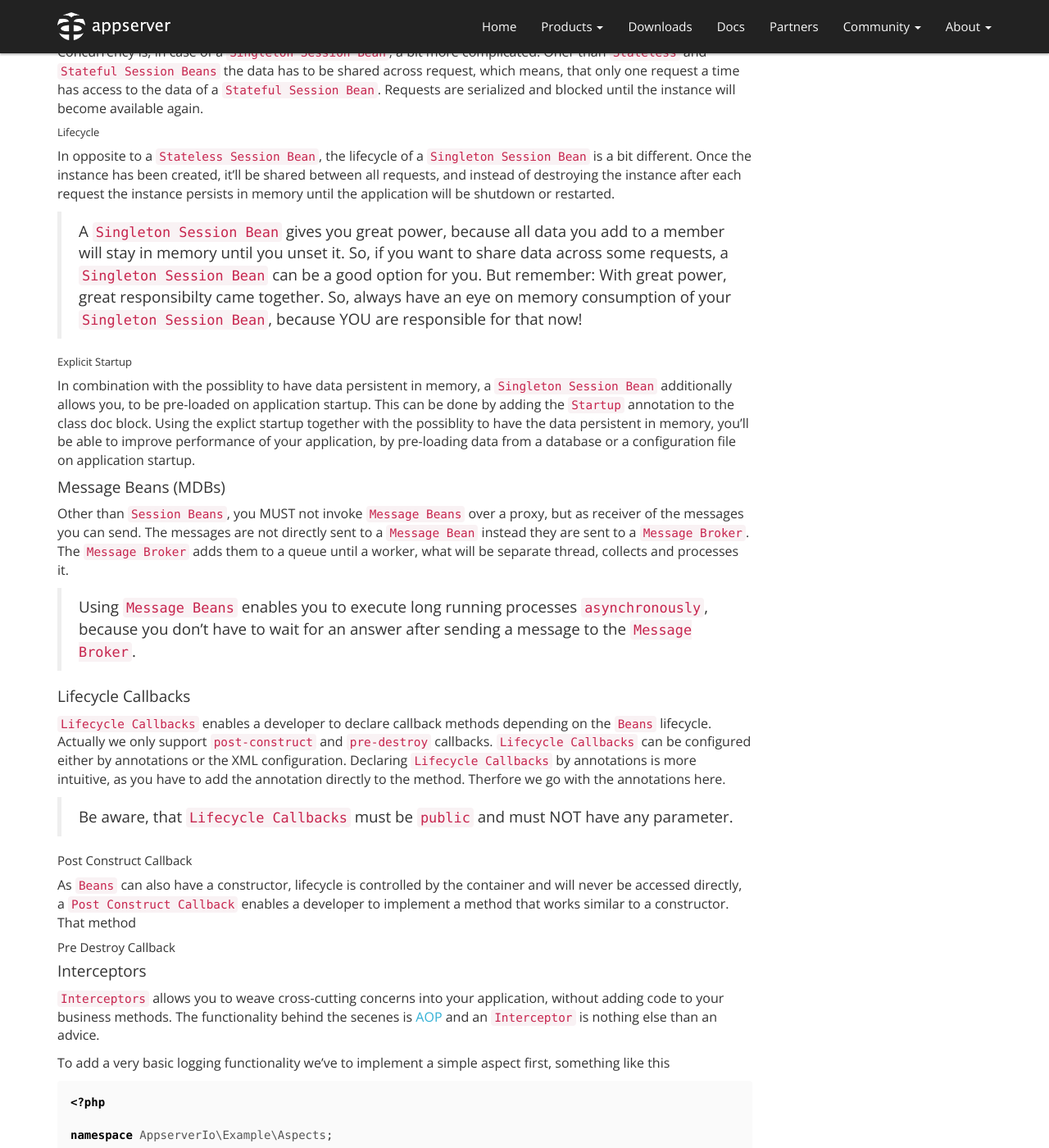
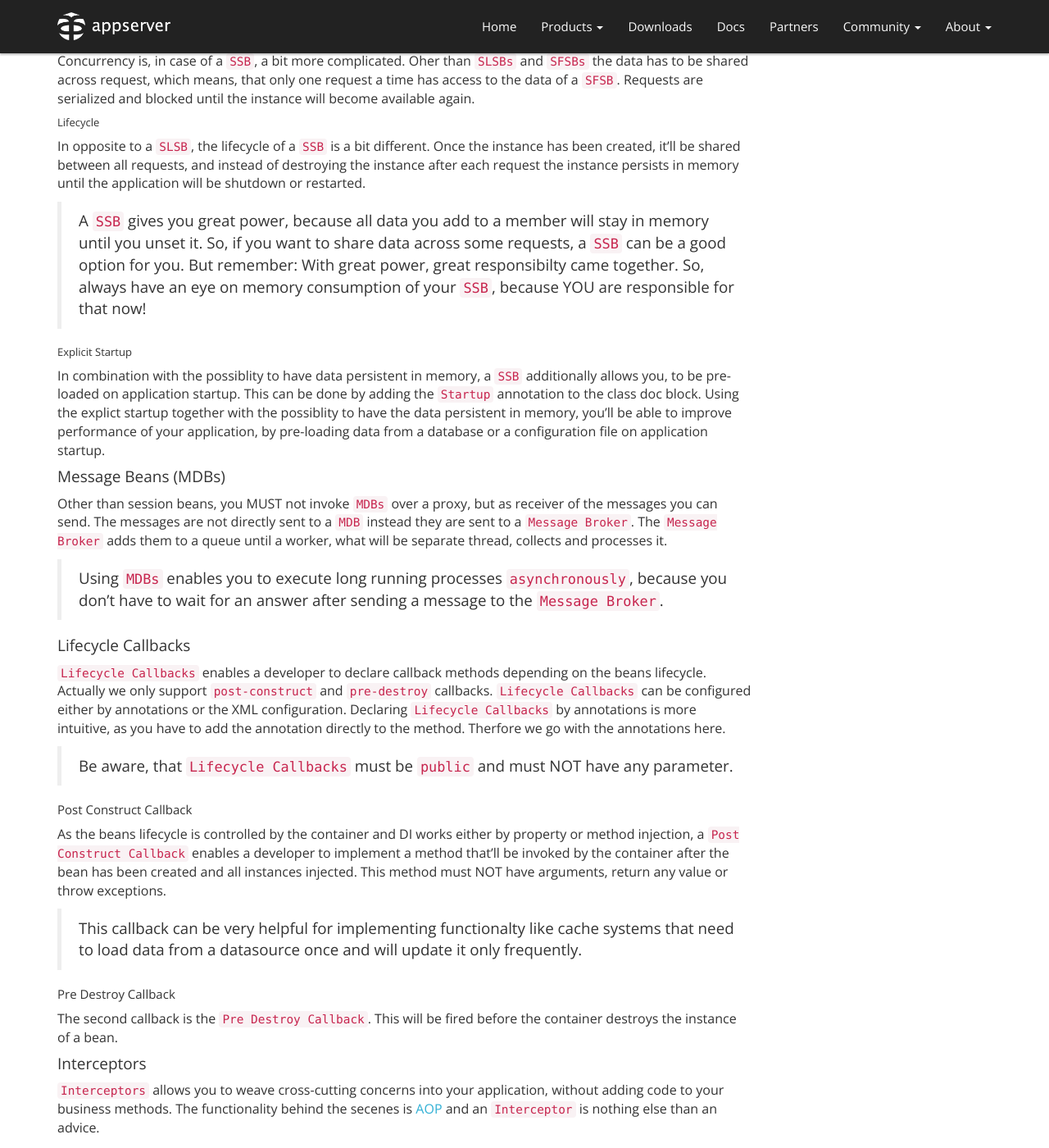
Before and after one commit to appserver-io/appserver, a Jekyll site: the page built from _posts/2014-12-30-persistence-container-basics.md, in a window 1280 px wide and 1400 px high, scrolled down 1839 px. Shown: the whole window at 82% size. Built offline with Jekyll 4.4.1, drawn with Linux system fonts in a browser that asks for light colours; nearby versions of some CDN libraries; library files that are not in the unit come from our copies; Markdown is read by kramdown in place of the engine named in the settings; some of the changed text lies outside the part shown.

Commit message:
Update 2014-12-30-persistence-container-basics.md

```diff
--- a/_posts/2014-12-30-persistence-container-basics.md
+++ b/_posts/2014-12-30-persistence-container-basics.md
@@ -19,7 +19,9 @@ As not persisting data to a database is the main purpose of a Persistence-Contai
 
 You may wonder how it should be possible to have a component persistent in memory using PHP, a scripting language! Usually after every request the instance will be destroyed? The simple answer is: As appserver.io runs as a daemon, or better, it provides containers that runs as daemons, you can specify component, that'll be loaded when the application server starts and will be in memory until the server has been shutdown. To make it simple, we call that classes [Beans](http://en.wikipedia.org/wiki/Enterprise_JavaBeans), as they do it in Java.
 
-We've three different types of Beans, `Session Beans`, `Message Beans` and `Entity Beans`. In version 1.0.0 we don't have support for `Entity Beans`, because we see mainly think that the responsiblity therefor is up to ORM libraries like Doctrine. So we support Doctrine to handle database persistence.
+We've three different types of beans, `Session Beans`, `Message Beans` and `Entity Beans`. In version 1.0.0 we don't have support for `Entity Beans`, because we see mainly think that the responsiblity therefor is up to ORM libraries like Doctrine. So we support Doctrine to handle database persistence.
+
+All bean types must provide a non-argument constructor, optionally no constructor.
 
 > Based on that possibility, an Application Server like appserver.io gives you the power to distribute the components of your application over your network what includes a great and seamless scalability.
 
@@ -35,49 +37,53 @@ We differ between three kinds of `Session Beans` named `Stateless`, `Stateful` a
 
 ##### Stateless Session Beans (SLSBs)
 
-A `Stateless Session Bean` will always be instantiated when requested. It has NO state, only for the time you invoke a method on it. Therefore it is the type of Session Bean that will be probably the easiest to handle.
+A `SLSB` will always be instantiated when requested. It has NO state, only for the time you invoke a method on it. Therefore it is the type of Session Bean that will be probably the easiest to handle.
 
 ##### Stateful Session Beans (SFSBs)
 
-The `Stateful Session Bean` is something between the two other types. It is stateful for the session with the ID you pass to the client when you request the instance. A `Stateful Session Bean` is very useful, if you want to implement something like a shopping cart. If you declare the shopping cart instance a class member of your `Session Bean`, this will make it persistent for your session lifetime.
+The `SFSB` is something between the two other types. It is stateful for the session with the ID you pass to the client when you request the instance. A `SFSB` is very useful, if you want to implement something like a shopping cart. If you declare the shopping cart instance a class member of your session bean, this will make it persistent for your session lifetime.
 
-In opposite to a HTTP Session, `Stateful Session Beans` enables you to have session bound persistence, without the need to explicit add the data to a session object. That makes development pretty easy and more comfortable. As `Stateful Session Beans` are persisted in memory and not serialized to files, the Application Server has to take care, that in order ot minimize the number of instances carried around, are flushed when their lifetime has been reached.
+In opposite to a HTTP Session, `SFSBs` enables you to have session bound persistence, without the need to explicit add the data to a session object. That makes development pretty easy and more comfortable. As `SFSBs` are persisted in memory and not serialized to files, the Application Server has to take care, that in order ot minimize the number of instances carried around, are flushed when their lifetime has been reached.
 
 ##### Singleton Session Beans (SSBs)
 
-A `Singleton Session Bean` will be created by the container only one time for each application. This means, whenever you'll request an instance, you'll receive the same one. If you set a variable in the Session Bean, it'll be available until you'll overwrite it, or the application server has been restarted.
+A `SSB` will be created by the container only one time for each application. This means, whenever you'll request an instance, you'll receive the same one. If you set a variable in the Session Bean, it'll be available until you'll overwrite it, or the application server has been restarted.
 
 ###### Concurrency
 
-Concurrency is, in case of a `Singleton Session Bean`, a bit more complicated. Oher than `Stateless` and `Stateful Session Beans` the data has to be shared across request, which means, that only one request a time has access to the data of a `Stateful Session Bean`. Requests are serialized and blocked until the instance will become available again.
+Concurrency is, in case of a `SSB`, a bit more complicated. Oher than `SLSBs` and `SFSBs` the data has to be shared across request, which means, that only one request a time has access to the data of a `SFSB`. Requests are serialized and blocked until the instance will become available again.
 
 ###### Lifecycle
 
-In opposite to a `Stateless Session Bean`, the lifecycle of a `Singleton Session Bean` is a bit different. Once the instance has been created, it'll be shared between all requests, and instead of destroying the instance after each request the instance persists in memory until the application will be shutdown or restarted.
+In opposite to a `SLSB`, the lifecycle of a `SSB` is a bit different. Once the instance has been created, it'll be shared between all requests, and instead of destroying the instance after each request the instance persists in memory until the application will be shutdown or restarted.
 
-> A `Singleton Session Bean` gives you great power, because all data you add to a member will stay in memory until you unset it. So, if you want to share data across some requests, a `Singleton Session Bean` can be a good option for you. But remember: With great power, great responsibilty came together. So, always have an eye on memory consumption of your `Singleton Session Bean`, because YOU are responsible for that now!
+> A `SSB` gives you great power, because all data you add to a member will stay in memory until you unset it. So, if you want to share data across some requests, a `SSB` can be a good option for you. But remember: With great power, great responsibilty came together. So, always have an eye on memory consumption of your `SSB`, because YOU are responsible for that now!
 
 ###### Explicit Startup
 
-In combination with the possiblity to have data persistent in memory, a `Singleton Session Bean` additionally allows you, to be pre-loaded on application startup. This can be done by adding the `Startup` annotation to the class doc block. Using the explict startup together with the possiblity to have the data persistent in memory, you'll be able to improve performance of your application, by pre-loading data from a database or a configuration file on application startup.
+In combination with the possiblity to have data persistent in memory, a `SSB` additionally allows you, to be pre-loaded on application startup. This can be done by adding the `Startup` annotation to the class doc block. Using the explict startup together with the possiblity to have the data persistent in memory, you'll be able to improve performance of your application, by pre-loading data from a database or a configuration file on application startup.
 
 #### Message Beans (MDBs)
 
-Other than `Session Beans`, you MUST not invoke `Message Beans` over a proxy, but as receiver of the messages you can send. The messages are not directly sent to a `Message Bean` instead they are sent to a `Message Broker`. The `Message Broker` adds them to a queue until a worker, what will be separate thread, collects and processes it.
+Other than session beans, you MUST not invoke `MDBs` over a proxy, but as receiver of the messages you can send. The messages are not directly sent to a `MDB` instead they are sent to a `Message Broker`. The `Message Broker` adds them to a queue until a worker, what will be separate thread, collects and processes it.
 
-> Using `Message Beans` enables you to execute long running processes `asynchronously`, because you don't have to wait for an answer after sending a message to the `Message Broker`.
+> Using `MDBs` enables you to execute long running processes `asynchronously`, because you don't have to wait for an answer after sending a message to the `Message Broker`.
 
 #### Lifecycle Callbacks
 
-`Lifecycle Callbacks` enables a developer to declare callback methods depending on the `Beans` lifecycle. Actually we only support `post-construct` and `pre-destroy` callbacks. `Lifecycle Callbacks` can be configured either by annotations or the XML configuration. Declaring `Lifecycle Callbacks` by annotations is more intuitive, as you have to add the annotation directly to the method. Therfore we go with the annotations here.
+`Lifecycle Callbacks` enables a developer to declare callback methods depending on the beans lifecycle. Actually we only support `post-construct` and `pre-destroy` callbacks. `Lifecycle Callbacks` can be configured either by annotations or the XML configuration. Declaring `Lifecycle Callbacks` by annotations is more intuitive, as you have to add the annotation directly to the method. Therfore we go with the annotations here.
 
 > Be aware, that `Lifecycle Callbacks` must be `public` and must NOT have any parameter.
 
 ##### Post Construct Callback
 
-As `Beans` can also have a constructor,  lifecycle is controlled by the container and will never be accessed directly, a `Post Construct Callback` enables a developer to implement a method that works similar to a constructor. That method
+As the beans lifecycle is controlled by the container and DI works either by property or method injection, a `Post Construct Callback` enables a developer to implement a method that'll be invoked by the container after the bean has been created and all instances injected. This method must NOT have arguments, return any value or throw exceptions.
+
+> This callback can be very helpful for implementing functionalty like cache systems that need to load data from a datasource once and will update it only frequently.
 
 ##### Pre Destroy Callback
+
+The second callback is the `Pre Destroy Callback`. This will be fired before the container destroys the instance of a bean.
 
 #### Interceptors
 
```
